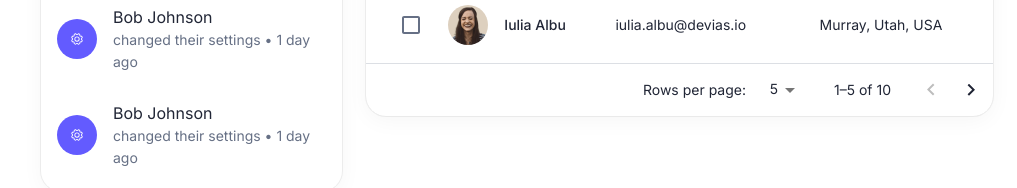
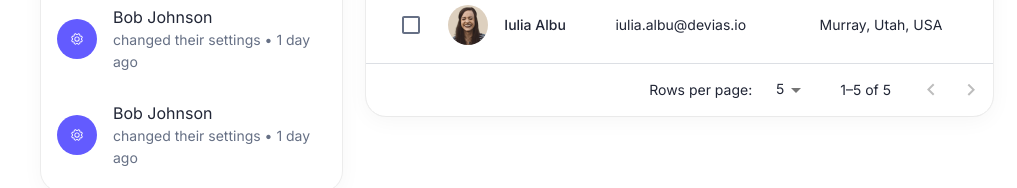
Before and after one commit to Purple-IDE/Devias-Dash, a Next.js app: page /dashboard in a window 1280 px wide. Shown: the part 1447-1635 px from the top of the page, without its empty margins (263-1280 px from the left). Built offline with nearby package versions, Linux system fonts and the light colour scheme; no server answers; sample sign-in values are in the browser's storage.

Commit message:
Updated Customerstable Error

```diff
--- a/src/app/dashboard/page.tsx
+++ b/src/app/dashboard/page.tsx
@@ -166,9 +166,8 @@ export default function Page(): React.JSX.Element {
         <Card sx={{ width: '100%' }}>
           <CustomersFilters />
           <CustomersTable
-            count={customers.length}
+            count={paginatedCustomers.length}
             page={page}
-            onPageChange={setPage}
             rows={paginatedCustomers}
             rowsPerPage={rowsPerPage}
           />
```
Also changed, not shown: src/components/dashboard/customer/customers-table.tsx (+4 -5 lines), src/app/dashboard/customers/page.tsx (line endings or trailing spaces).
